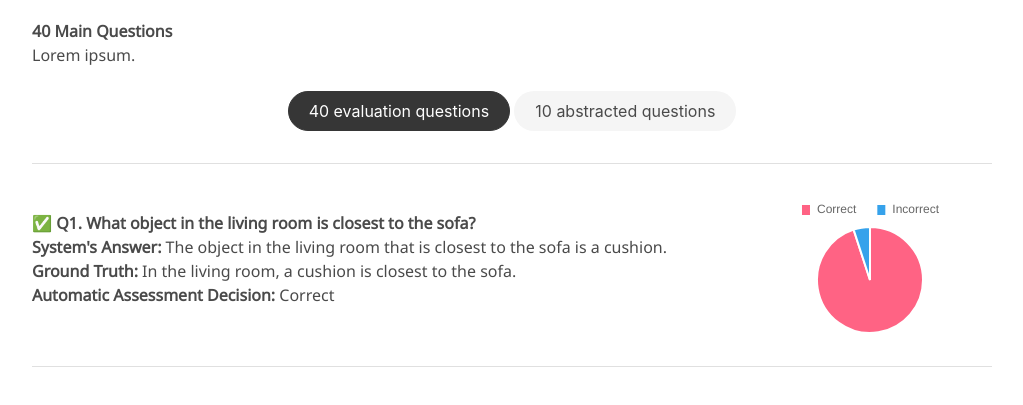
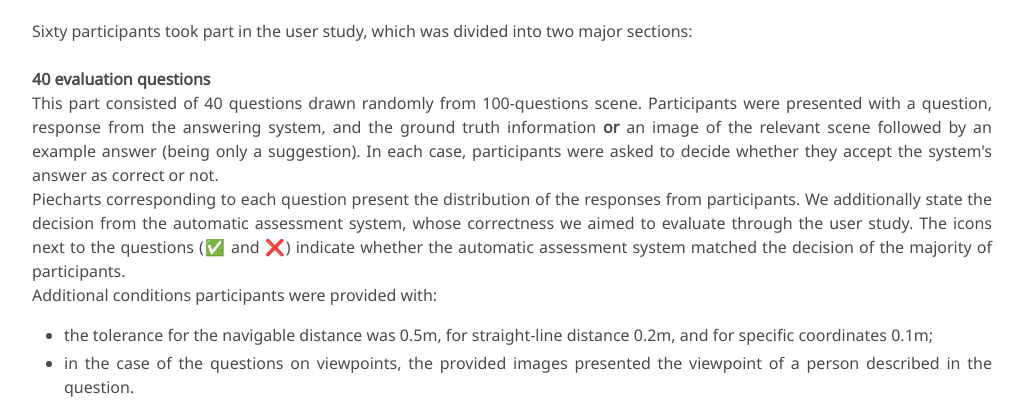
Before and after one commit to Space3D-Bench/space3d-bench.github.io, a plain HTML site: page user_study.html in a window 1280 px wide. Shown: the part 367-772 px from the top of the page, without its empty margins (128-1151 px from the left). Drawn offline with nearby package versions, Linux system fonts and the light colour scheme; some icons are missing; a web font is replaced by a local one.

Commit message:
Update the description of the page

```diff
--- a/user_study.html
+++ b/user_study.html
@@ -73,8 +73,19 @@
           <h2 class="title is-3">Detailed User Study Results</h2>
           <div class="content has-text-justified">
             <p>
-              <b>40 Main Questions</b><br>
-              Lorem ipsum.
+              Sixty participants took part in the user study, which was divided into two major sections: <br><br>
+              <b>40 evaluation questions</b><br>
+              This part consisted of 40 questions drawn randomly from 100-questions scene. Participants were presented with a question, response from the answering system, and the ground truth information <b>or</b> an image of the relevant scene followed by an example answer (being only a suggestion). In each case, participants were asked to decide whether they accept the system's answer as correct or not. <br>
+              Piecharts corresponding to each question present the distribution of the responses from participants. We additionally state the decision from the automatic assessment system, whose correctness we aimed to evaluate through the user study. The icons next to the questions (✅ and ❌) indicate whether the automatic assessment system matched the decision of the majority of participants.<br>
+
+              Additional conditions participants were provided with:
+              <ul>
+                <li>the tolerance for the navigable distance was 0.5m, for straight-line distance 0.2m, and for specific coordinates 0.1m;</li>
+                <li>in the case of the questions on viewpoints, the provided images presented the viewpoint of a person described in the question.</li>
+              </ul>
+              <br>
+              <b>10 abstracted questions</b><br>
+              We additionally wanted to draw conclusions on how to address ambiguities. We abstracted 10 questions and asked them to the participants. We believe the divided opinions on some of the cases give a valuable insight on the ambiguities of natural language answers assessment.
             </p>
           </div>
         </div>
```
